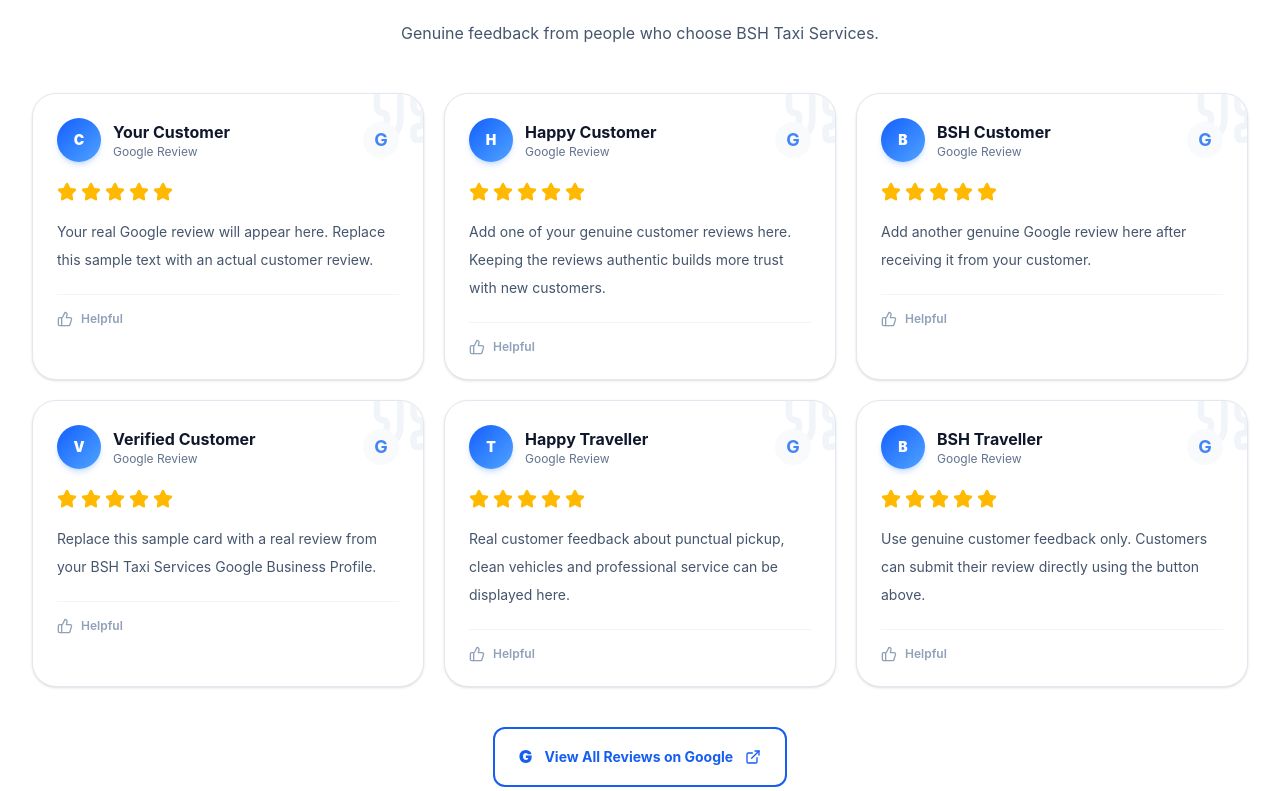
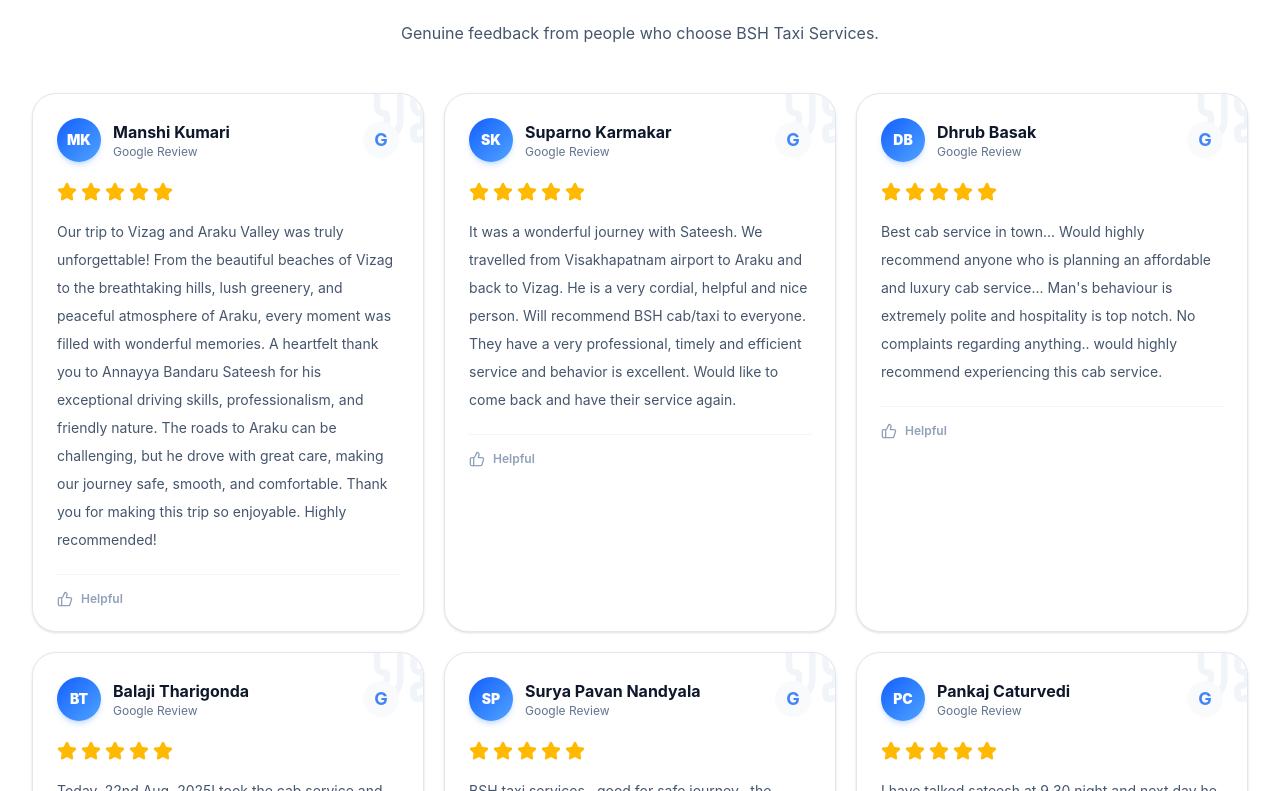
Before and after one commit to sateesh1216/BSH_webpage, a React (Vite) app: page /google-reviews in a window 1280 px wide. Shown: the part 909-1700 px from the top of the page. Built offline with nearby package versions, Linux system fonts and the light colour scheme; a web font is replaced by a local one.

Commit message:
google review

```diff
--- a/src/components/home/Review.tsx
+++ b/src/components/home/Review.tsx
@@ -27,35 +27,42 @@
 
 const reviews: Review[] = [
   {
-    initials: "AV",
+    initials: "MK",
     location: "Vizag \u2192 Araku Valley trip",
     rating: 5,
-    text: "Our Araku Valley trip was unforgettable, and a lot of that came down to our driver \u2014 professional, careful, and skilled on the ghat roads, which made the whole journey feel safe and comfortable.",
+    text: "Our trip to Vizag and Araku Valley was truly unforgettable! From the beautiful beaches of Vizag to the breathtaking hills, lush greenery, and peaceful atmosphere of Araku, every moment was filled with wonderful memories. A heartfelt thank you to Annayya Bandaru Sateesh for his exceptional driving skills, professionalism, and friendly nature. The roads to Araku can be challenging, but he drove with great care, making our journey safe, smooth, and comfortable. Thank you for making this trip so enjoyable. Highly recommended!",
   },
   {
-    initials: "GU",
+    initials: "SK",
     location: "Visakhapatnam",
     rating: 5,
-    text: "One of the best cab experiences we've had \u2014 affordable, genuinely comfortable, and the driver was polite from start to finish. Would recommend without hesitation.",
+    text: "It was a wonderful journey with Sateesh. We travelled from Visakhapatnam airport to Araku and back to Vizag. He is a very cordial, helpful and nice person. Will recommend BSH cab/taxi to everyone. They have a very professional, timely and efficient service and behavior is excellent. Would like to come back and have their service again.",
   },
   {
-    initials: "GU",
+    initials: "DB",
     location: "Visakhapatnam",
     rating: 5,
-    text: "Great hospitality paired with careful driving. The driver picked up on our pace and mood and matched it perfectly \u2014 no complaints at all.",
+    text: "Best cab service in town... Would highly recommend anyone who is planning an affordable and luxury cab service... Man's behaviour is extremely polite and hospitality is top notch. No complaints regarding anything.. would highly recommend experiencing this cab service.",
   },
   {
-    initials: "GU",
+    initials: "BT",
     location: "Araku Valley",
     rating: 5,
-    text: "A smooth, safe drive through the valley from start to finish \u2014 exactly what we needed for a relaxed trip.",
+    text: "Today, 22nd Aug, 2025I took the cab service and felt happy with communication and reasonable price as I compared with other Services. Services expected on time, drives safely and return safety. Car is very neatness. Please contact satish for this Bsh taxi service.",
   },
   {
-    initials: "GU",
+    initials: "SP",
     location: "Visakhapatnam",
     rating: 5,
-    text: "A superb ride overall \u2014 the driver was friendly and clearly looked out for us throughout the trip.",
+    text: "BSH taxi services...good for safe journey...the services in vizag was soo good than other taxi services...Driver have an punctual on time...The destination is reached in time... reasonable prices, Good receiving of customers.",
   },
+  {
+    initials: "PC",
+    location: "Visakhapatnam",
+    rating: 5,
+    text: "I have talked sateesh at 9 30 night and next day he has provided excellent service. His car was neat and clean and driver venkat is very polite and loving boy. Sateesh ji is also a person of gem",
+  },
+
 ];
 
 const GOOGLE_REVIEWS_URL =
--- a/src/components/layout/Header.tsx
+++ b/src/components/layout/Header.tsx
@@ -488,13 +488,13 @@
               );
             })}
 
-            <a
+            {/* <a
               href="tel:+918886803322"
               className="mt-2 inline-flex items-center justify-center gap-2 rounded-full bg-linear-to-r from-primary to-[#0F4FD8] px-4 py-2.5 text-[13px] font-semibold text-white shadow-[0_8px_20px_-6px_rgba(21,94,239,0.5)] outline-none transition-all duration-200 hover:shadow-[0_10px_24px_-6px_rgba(21,94,239,0.6)] focus-visible:ring-2 focus-visible:ring-primary/50 focus-visible:ring-offset-2 active:scale-[0.98]"
             >
               <Phone size={16} />
               +91 8886803322
-            </a>
+            </a> */}
           </div>
         </nav>
       </header>
--- a/src/pages/GoogleReviews.tsx
+++ b/src/pages/GoogleReviews.tsx
@@ -22,40 +22,40 @@
 
 const reviews = [
   {
-    name: "Your Customer",
-    initial: "C",
+    name: "Manshi Kumari",
+    initial: "MK",
     date: "Google Review",
-    text: "Your real Google review will appear here. Replace this sample text with an actual customer review.",
+    text: "Our trip to Vizag and Araku Valley was truly unforgettable! From the beautiful beaches of Vizag to the breathtaking hills, lush greenery, and peaceful atmosphere of Araku, every moment was filled with wonderful memories. A heartfelt thank you to Annayya Bandaru Sateesh for his exceptional driving skills, professionalism, and friendly nature. The roads to Araku can be challenging, but he drove with great care, making our journey safe, smooth, and comfortable. Thank you for making this trip so enjoyable. Highly recommended!",
   },
   {
-    name: "Happy Customer",
-    initial: "H",
+    name: "Suparno Karmakar",
+    initial: "SK",
     date: "Google Review",
-    text: "Add one of your genuine customer reviews here. Keeping the reviews authentic builds more trust with new customers.",
+    text: "It was a wonderful journey with Sateesh. We travelled from Visakhapatnam airport to Araku and back to Vizag. He is a very cordial, helpful and nice person. Will recommend BSH cab/taxi to everyone. They have a very professional, timely and efficient service and behavior is excellent. Would like to come back and have their service again.",
   },
   {
-    name: "BSH Customer",
-    initial: "B",
+    name: "Dhrub Basak",
+    initial: "DB",
     date: "Google Review",
-    text: "Add another genuine Google review here after receiving it from your customer.",
+    text: "Best cab service in town... Would highly recommend anyone who is planning an affordable and luxury cab service... Man's behaviour is extremely polite and hospitality is top notch. No complaints regarding anything.. would highly recommend experiencing this cab service.",
   },
   {
-    name: "Verified Customer",
-    initial: "V",
+    name: "Balaji Tharigonda",
+    initial: "BT",
     date: "Google Review",
-    text: "Replace this sample card with a real review from your BSH Taxi Services Google Business Profile.",
+    text: "Today, 22nd Aug, 2025I took the cab service and felt happy with communication and reasonable price as I compared with other Services. Services expected on time, drives safely and return safety. Car is very neatness. Please contact satish for this Bsh taxi service.",
   },
   {
-    name: "Happy Traveller",
-    initial: "T",
+    name: "Surya Pavan Nandyala",
+    initial: "SP",
     date: "Google Review",
-    text: "Real customer feedback about punctual pickup, clean vehicles and professional service can be displayed here.",
+    text: "BSH taxi services...good for safe journey...the services in vizag was soo good than other taxi services...Driver have an punctual on time...The destination is reached in time... reasonable prices, Good receiving of customers",
   },
   {
-    name: "BSH Traveller",
-    initial: "B",
+    name: "Pankaj Caturvedi",
+    initial: "PC",
     date: "Google Review",
-    text: "Use genuine customer feedback only. Customers can submit their review directly using the button above.",
+    text: "I have talked sateesh at 9 30 night and next day he has provided excellent service. His car was neat and clean and driver venkat is very polite and loving boy. Sateesh ji is also a person of gem",
   },
 ];
 
@@ -533,22 +533,6 @@
         </section>
       </div>
 
-      {/* ================================================================
-          FLOATING WHATSAPP BUTTON
-          (position: fixed — always overlays the page regardless of source
-          order, so `order-*` doesn't apply/matter here)
-      ================================================================ */}
-      <a
-        href={`https://wa.me/${WHATSAPP_NUMBER}?text=${encodeURIComponent(
-          "Hi! I'd like to book a taxi with BSH Taxi Services.",
-        )}`}
-        target="_blank"
-        rel="noopener noreferrer"
-        aria-label="Chat with us on WhatsApp"
-        className="fixed bottom-6 right-6 z-50 flex h-14 w-14 items-center justify-center rounded-full bg-[#25D366] text-white shadow-lg shadow-emerald-500/30 transition hover:scale-110 hover:shadow-xl"
-      >
-        <MessageCircle className="h-7 w-7" />
-      </a>
     </main>
   );
 }
```
